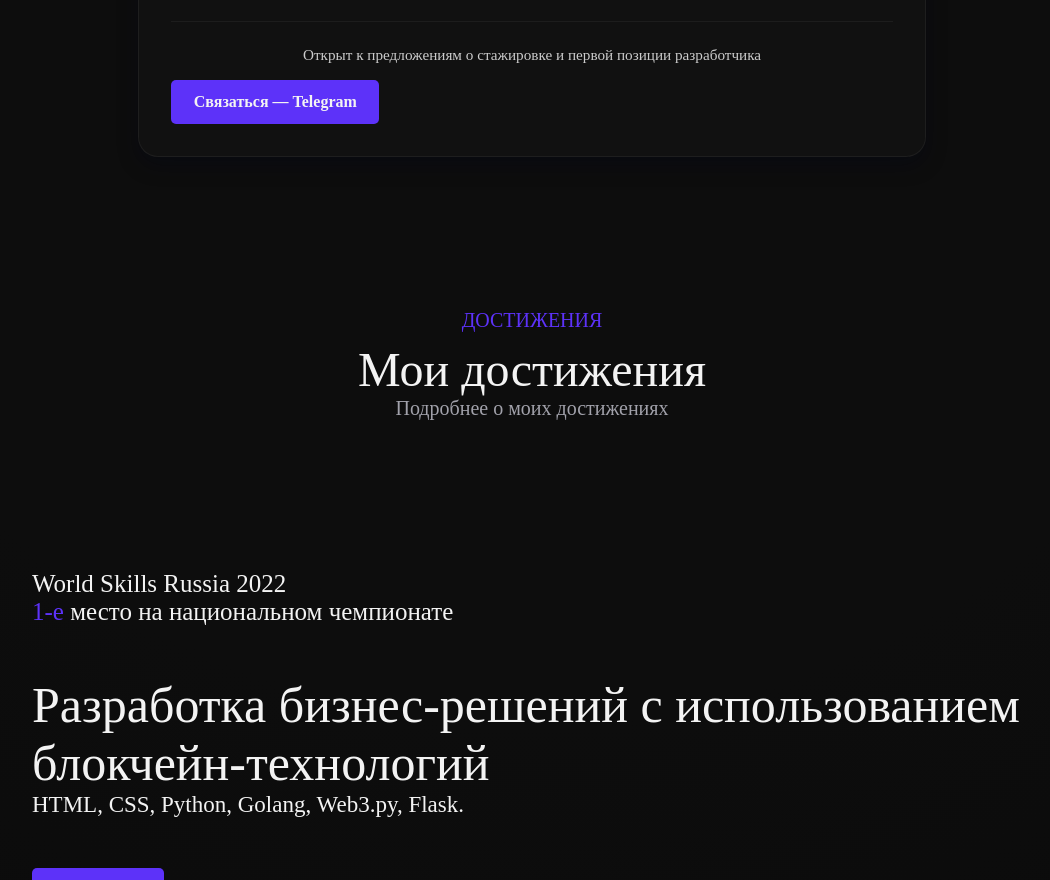
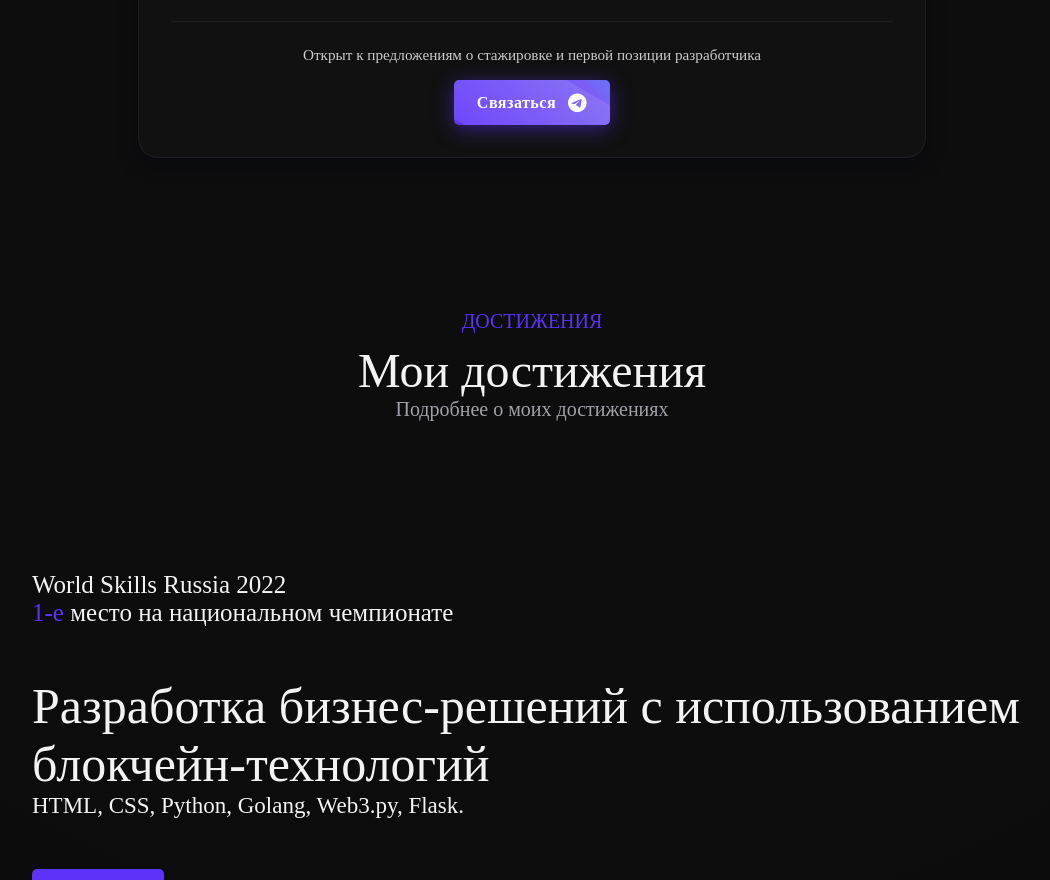
Before and after one commit to Xeney/xeney.github.io, a plain HTML site: page index.html in a window 1280 px wide. Shown: the part 2693-3573 px from the top of the page, without its empty margins (108-1158 px from the left). Drawn offline with nearby package versions, Linux system fonts and the light colour scheme; a web font is replaced by a local one.

Commit message:
обновление дизайна кнопки связи в telegram. Блок Обо мне

```diff
--- a/index.html
+++ b/index.html
@@ -148,7 +148,10 @@
 
                 <div class="dev-footer">
                     <p>Открыт к предложениям о стажировке и первой позиции разработчика</p>
-                    <a href="https://t.me/Ghosers" class="but blue large" target="_blank" rel="noopener">Связаться — Telegram</a>
+                    <a href="https://t.me/Ghosers" class="but blue large" target="_blank" rel="noopener">
+                        Связаться
+                        <i class="fab fa-telegram-plane"></i>
+                    </a>
                 </div>
             </div>
         </section>
--- a/style/style.css
+++ b/style/style.css
@@ -1123,3 +1123,74 @@ a:hover, a:active {
         transform: translateY(0px);
     }
 }
+
+
+/* Финальная, лучшая кнопка */
+.but.large {
+    display: inline-flex;
+    align-items: center;
+    justify-content: center;
+    gap: 12px;
+
+    /* Градиент с движением */
+    background: linear-gradient(45deg, #5d32f9, #7b5ff5, #00e5ff, #5d32f9);
+    background-size: 300% 100%;
+    border: none;
+    color: white;
+    font-weight: 600;
+    letter-spacing: 0.5px;
+
+    /* Тени и форма */
+    box-shadow: 0 4px 20px 0 rgba(93, 50, 249, 0.5);
+    transition: all 0.4s cubic-bezier(0.175, 0.885, 0.32, 1.275);
+
+    /* Защита от переполнения */
+    position: relative;
+    overflow: hidden;
+}
+
+/* Эффект блеска */
+.but.large::after {
+    content: '';
+    position: absolute;
+    top: -50%;
+    left: -60%;
+    width: 200%;
+    height: 200%;
+    background: rgba(255, 255, 255, 0.1);
+    transform: rotate(30deg);
+    transition: transform 0.7s ease;
+    pointer-events: none;
+}
+
+/* Анимация градиента */
+@keyframes gradientBG {
+    0% { background-position: 0% 50%; }
+    100% { background-position: 300% 50%; }
+}
+
+/* Стили для иконки */
+.but.large i {
+    font-size: 1.2em;
+    transition: transform 0.3s ease;
+}
+
+/* Эффекты при наведении */
+.but.large:hover {
+    transform: translateY(-3px) scale(1.05);
+    box-shadow: 0 12px 30px 0 rgba(93, 50, 249, 0.8);
+    animation: gradientBG 6s linear infinite;
+}
+
+.but.large:hover::after {
+    transform: rotate(30deg) translate(10%, 20%);
+}
+
+.but.large:hover i {
+    transform: translate(4px, -2px) rotate(5deg);
+}
+
+.but.large:active {
+    transform: translateY(0) scale(1.02);
+    box-shadow: 0 5px 15px 0 rgba(93, 50, 249, 0.6);
+}
```
